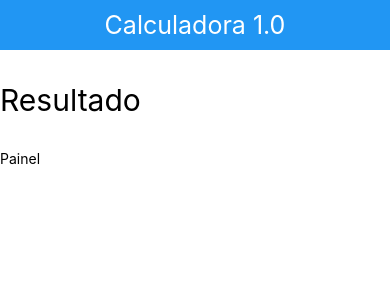
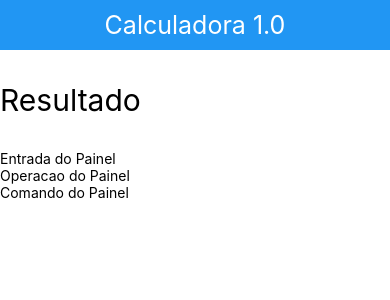
Before and after one commit to mateus-azevedo/APP7-Calculadora1.0, a React Native app: screen / in a window 390 px wide. Shown: the top 300 px of the page. Built offline with nearby package versions, Linux system fonts and the light colour scheme.

Commit message:
fazendo entrada, operacao, comando no painel

```diff
--- /dev/null
+++ b/src/components/Comando.js
@@ -0,0 +1,6 @@
+import React from 'react';
+import { Text } from 'react-native';
+
+export default props => (
+  <Text>Comando do Painel</Text>
+);
--- /dev/null
+++ b/src/components/Entrada.js
@@ -0,0 +1,6 @@
+import React from 'react';
+import { Text } from 'react-native';
+
+export default props => (
+  <Text>Entrada do Painel</Text>
+);
--- /dev/null
+++ b/src/components/Operacao.js
@@ -0,0 +1,6 @@
+import React from 'react';
+import { Text } from 'react-native';
+
+export default props => (
+  <Text>Operacao do Painel</Text>
+);
--- a/src/components/Painel.js
+++ b/src/components/Painel.js
@@ -1,9 +1,15 @@
 import React from 'react';
-import { View, Text } from 'react-native';
+import { View } from 'react-native';
+
+import Entrada from './Entrada';
+import Operacao from './Operacao';
+import Comando from './Comando';
 
 const Painel = props => (
   <View>
-    <Text>Painel</Text>
+    <Entrada />
+    <Operacao />
+    <Comando />
   </View>
 );
 
```
